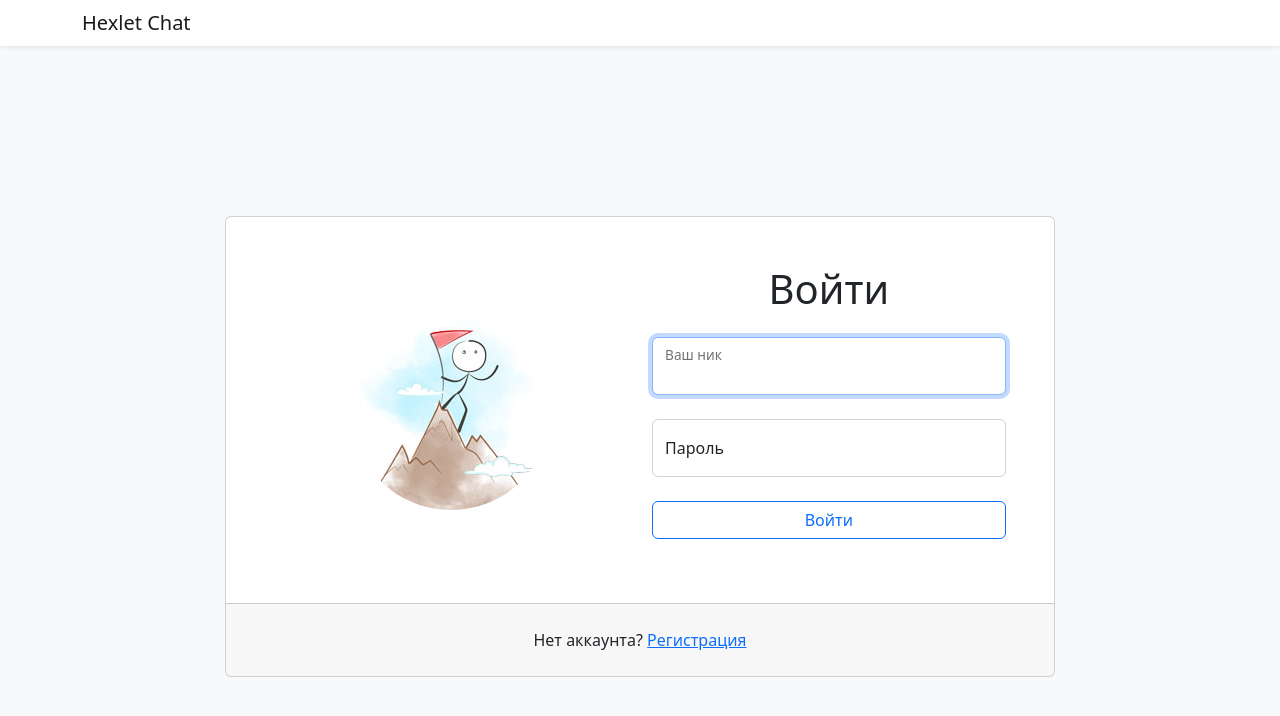
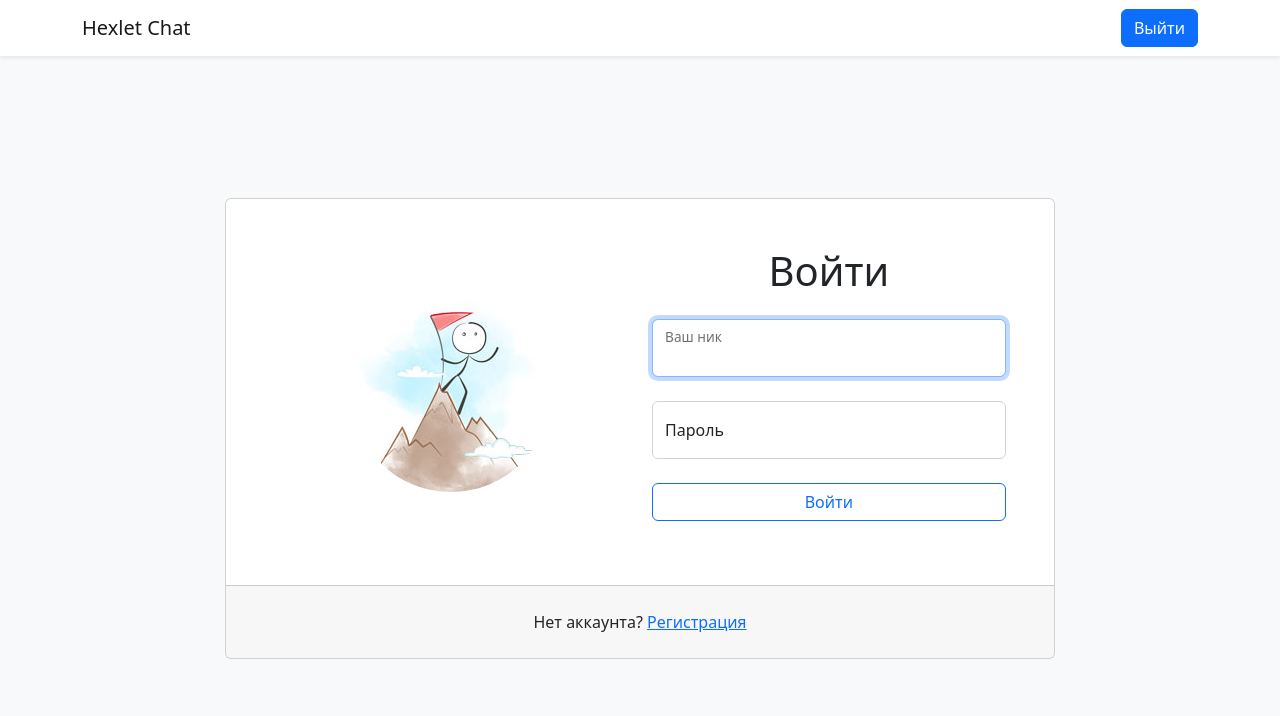
Before and after one commit to mariesukhova/frontend-project-12, a React (Create React App) app in the folder frontend/: page /login in a window 1280 px wide. Shown: the top 716 px of the page. Built offline with nearby package versions, Linux system fonts and the light colour scheme; sample sign-in values are in the browser's storage.

Commit message:
[step-4] Change Nav bar and add provider for store

```diff
--- a/frontend/src/App.jsx
+++ b/frontend/src/App.jsx
@@ -1,4 +1,5 @@
 import React, { useState, useMemo } from 'react';
+import { Provider } from 'react-redux';
 import {
   BrowserRouter,
   Routes,
@@ -7,9 +8,10 @@ import {
   useLocation,
   Link,
 } from 'react-router-dom';
-import { Navbar, Container } from 'react-bootstrap';
+import { Navbar, Container, Button } from 'react-bootstrap';
 import './App.css';
 
+import store from './slices/store';
 import NotFoundPage from './pages/notFound/NotFoundPage';
 import HomePage from './pages/home/HomePage';
 import LoginPage from './pages/login/LoginPage';
@@ -43,21 +45,31 @@ function PrivateRoute({ children }) {
   );
 }
 
+function AuthButton() {
+  const auth = useAuth();
+
+  return (
+    auth.loggedIn
+      ? <Button type="button" className="btn btn-primary" onClick={auth.logOut}>Выйти</Button>
+      : null
+  );
+}
+
 function App() {
   return (
+    <Provider store={store}>
+      <BrowserRouter>
         <AuthProvider>
-      <BrowserRouter>
-        <div className="h-100 bg-light">
+          <div className="vh-100 bg-light">
             <div className="h-100">
               <div className="h-100" id="chat">
                 <div className="d-flex flex-column h-100">
                   <Navbar expand="lg" bg="white" className="shadow-sm">
                     <Container>
-                    <Link to="/" className="custom-link">
-                      <Navbar.Brand>
+                      <Navbar.Brand as={Link} to="/" className="custom-link">
                         Hexlet Chat
                       </Navbar.Brand>
-                    </Link>
+                      <AuthButton />
                     </Container>
                   </Navbar>
                   <Routes>
@@ -76,8 +88,9 @@ function App() {
               </div>
             </div>
           </div>
+        </AuthProvider>
       </BrowserRouter>
-    </AuthProvider>
+    </Provider>
   );
 }
 
```
Lines whose indentation alone changed are shown as unchanged.
